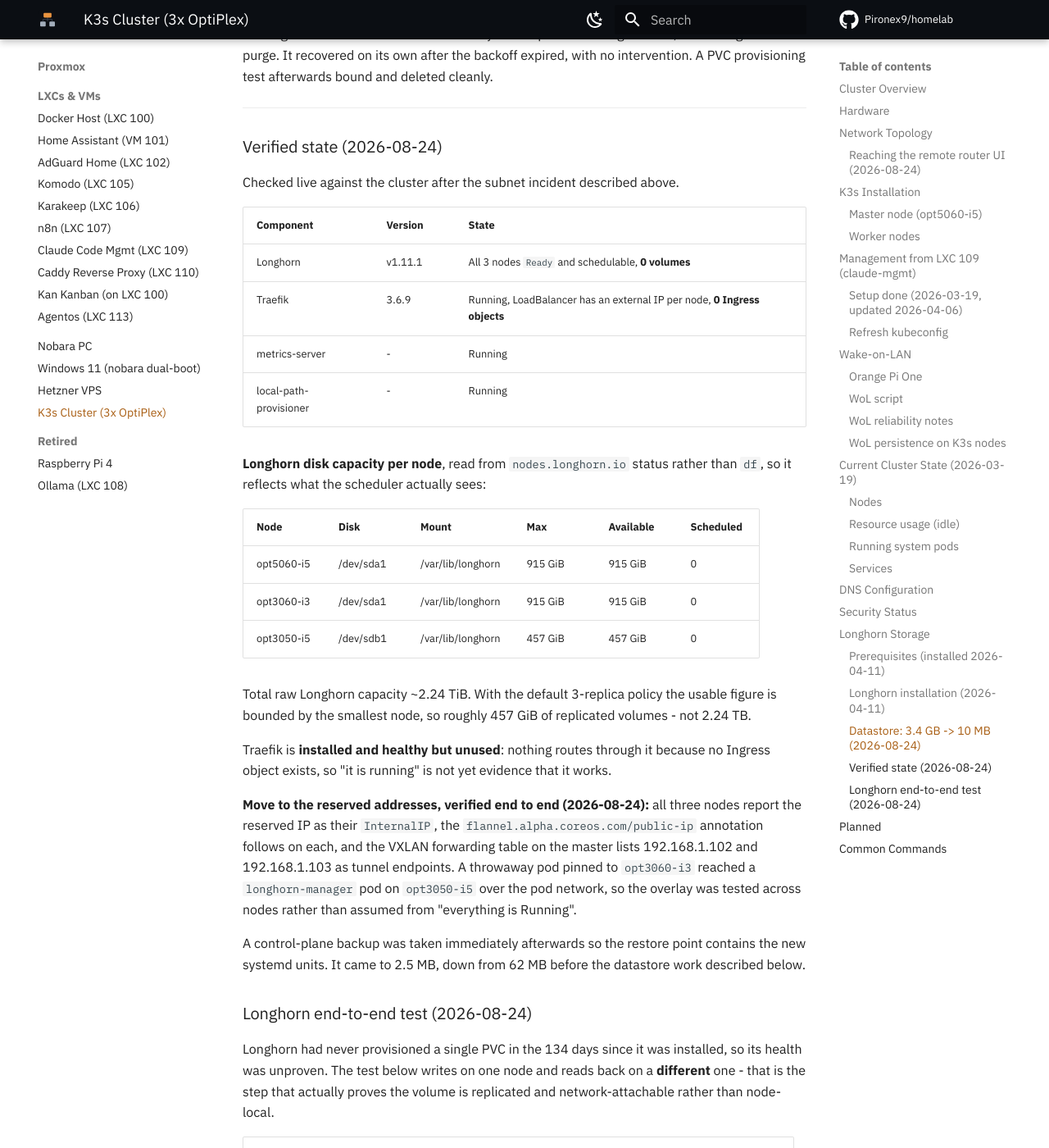
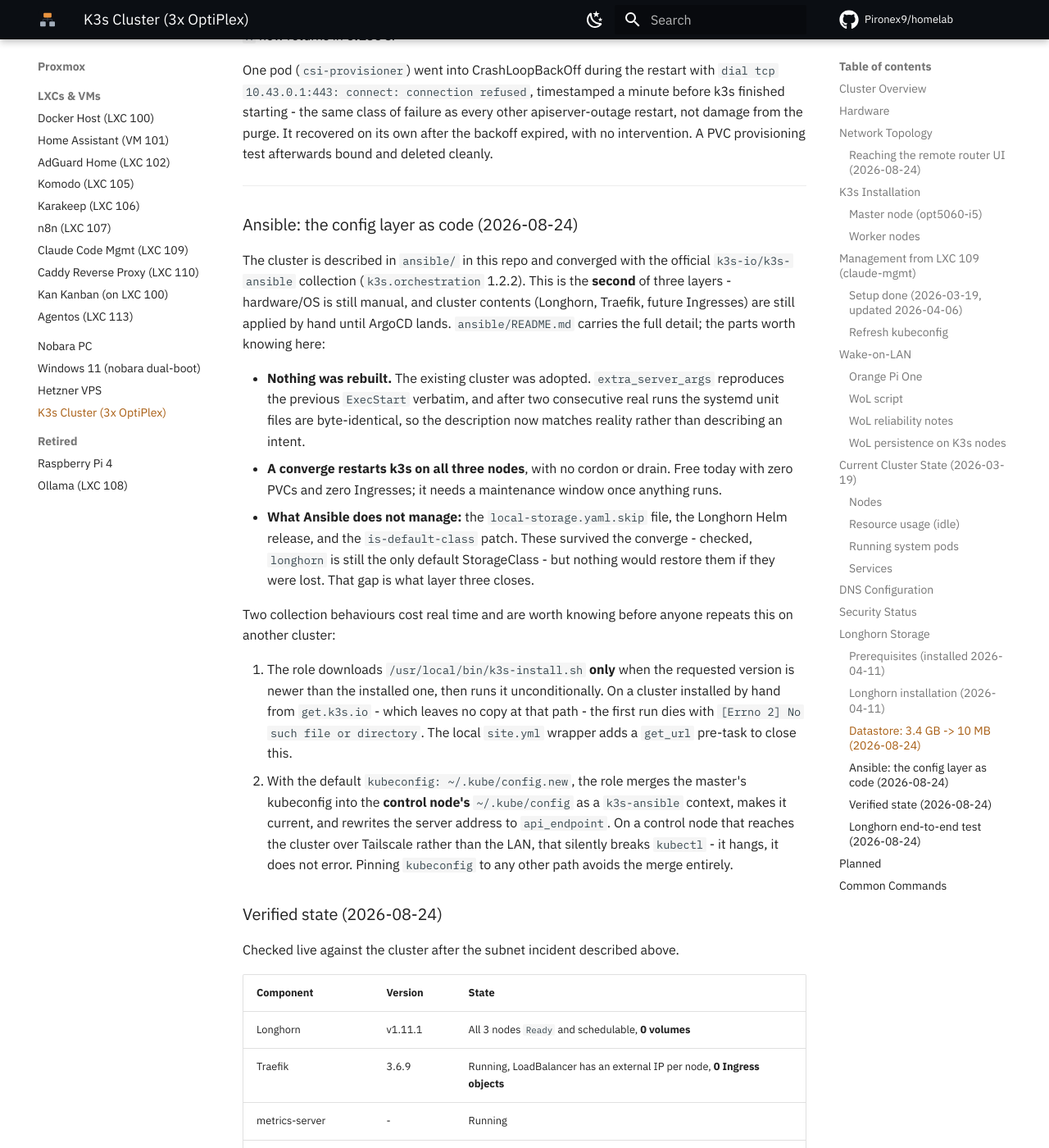
Before and after one commit to Pironex9/homelab, an MkDocs documentation site: the page built from docs/hosts/k3s-cluster.md, in a window 1280 px wide and 1400 px high, scrolled down 14049 px. Shown: the whole window at 82% size. Built offline with MkDocs 1.6.1 and Material for MkDocs 9.7.7, drawn with Linux system fonts in a browser that asks for light colours; comment, search, counter and statistics services are not loaded; some of the changed text lies outside the part shown.

Commit message:
feat(ansible): eles konvergalas lefutott, ket futas utan bajtra azonos unitok
Az elso eles futas ket helyen elhasalt, mindketto a collection viselkedese
egy olyan clusteren, amit nem o telepitett:

1. A role csak akkor tolti le a /usr/local/bin/k3s-install.sh-t, ha a kert
   verzio ujabb a telepitettnel, de utana feltetel nelkul lefuttatja. Kezzel,
   get.k3s.io-rol telepitett clusteren ez No such file or directory. Innen a
   sajat site.yml wrapper a get_url pre_taskkal.
2. Az alapertelmezett kubeconfig ~/.kube/config.new mellett a role a 109 sajat
   ~/.kube/config-jaba fesuli be a master kubeconfigjat, aktivva teszi, es a
   szervercimet a LAN IP-re irja - ami innen nem routolhato. A kubectl ettol
   beragadt, nem hibazott. A kubeconfig valtozo most /root/.kube/k3s-ansible.yaml.

Eredmeny: ket egymast koveto eles futas utan a unit fajlok sha256-ja bajtra
azonos, mind a harom node Ready, nulla nem futo pod, cross-node pod halozat
tesztelve, es a longhorn maradt az egyetlen default StorageClass.

A .skip fajl, a Longhorn Helm release es az is-default-class patch tulelte, de
az Ansible nem kezeli oket - ez a 2. fazis (ArgoCD) dolga.

```diff
--- a/docs/hosts/k3s-cluster.md
+++ b/docs/hosts/k3s-cluster.md
@@ -20,13 +20,20 @@
     Reservations were re-entered on the new router on 2026-08-24 with the same last
     octets as before, so every IP in this document is current again.
 
-    The config lives in **five** places across three machines, not three:
+    At the time of the incident the config lived in **five** places across three
+    machines, not three:
 
     | Node | File | Key |
     |------|------|-----|
     | master | `/etc/systemd/system/k3s.service` | `--node-ip`, `--advertise-address` |
     | workers | `/etc/systemd/system/k3s-agent.service` | `--node-ip` |
     | workers | `/etc/systemd/system/k3s-agent.service.env` | `K3S_URL` (**not** in ExecStart) |
+
+    That layout changed later the same day when the cluster was brought under Ansible -
+    see "Ansible: the config layer as code" below. The server URL now lives in the
+    worker `ExecStart` as `--server`, and the env file holds only `K3S_TOKEN`. The
+    IP-change checklist is therefore two files per worker no longer, but the point
+    stands: it is never only the one you are looking at.
 
     Also delete `/var/lib/rancher/k3s/agent/etc/k3s-agent-load-balancer.json` on the
     workers - it caches the old server address and overrides the new `K3S_URL`.
@@ -602,6 +609,40 @@
 
 ---
 
+### Ansible: the config layer as code (2026-08-24)
+
+The cluster is described in `ansible/` in this repo and converged with the official
+`k3s-io/k3s-ansible` collection (`k3s.orchestration` 1.2.2). This is the **second** of
+three layers - hardware/OS is still manual, and cluster contents (Longhorn, Traefik,
+future Ingresses) are still applied by hand until ArgoCD lands. `ansible/README.md`
+carries the full detail; the parts worth knowing here:
+
+- **Nothing was rebuilt.** The existing cluster was adopted. `extra_server_args`
+  reproduces the previous `ExecStart` verbatim, and after two consecutive real runs the
+  systemd unit files are byte-identical, so the description now matches reality rather
+  than describing an intent.
+- **A converge restarts k3s on all three nodes**, with no cordon or drain. Free today
+  with zero PVCs and zero Ingresses; it needs a maintenance window once anything runs.
+- **What Ansible does not manage:** the `local-storage.yaml.skip` file, the Longhorn
+  Helm release, and the `is-default-class` patch. These survived the converge - checked,
+  `longhorn` is still the only default StorageClass - but nothing would restore them if
+  they were lost. That gap is what layer three closes.
+
+Two collection behaviours cost real time and are worth knowing before anyone repeats
+this on another cluster:
+
+1. The role downloads `/usr/local/bin/k3s-install.sh` **only** when the requested
+   version is newer than the installed one, then runs it unconditionally. On a cluster
+   installed by hand from `get.k3s.io` - which leaves no copy at that path - the first
+   run dies with `[Errno 2] No such file or directory`. The local `site.yml` wrapper
+   adds a `get_url` pre-task to close this.
+2. With the default `kubeconfig: ~/.kube/config.new`, the role merges the master's
+   kubeconfig into the **control node's** `~/.kube/config` as a `k3s-ansible` context,
+   makes it current, and rewrites the server address to `api_endpoint`. On a control
+   node that reaches the cluster over Tailscale rather than the LAN, that silently
+   breaks `kubectl` - it hangs, it does not error. Pinning `kubeconfig` to any other
+   path avoids the merge entirely.
+
 ### Verified state (2026-08-24)
 
 Checked live against the cluster after the subnet incident described above.
```
Also changed, not shown: AGENTS.md (+1 -0 lines), ansible/README.md (+24 -0 lines), 2 other files.
